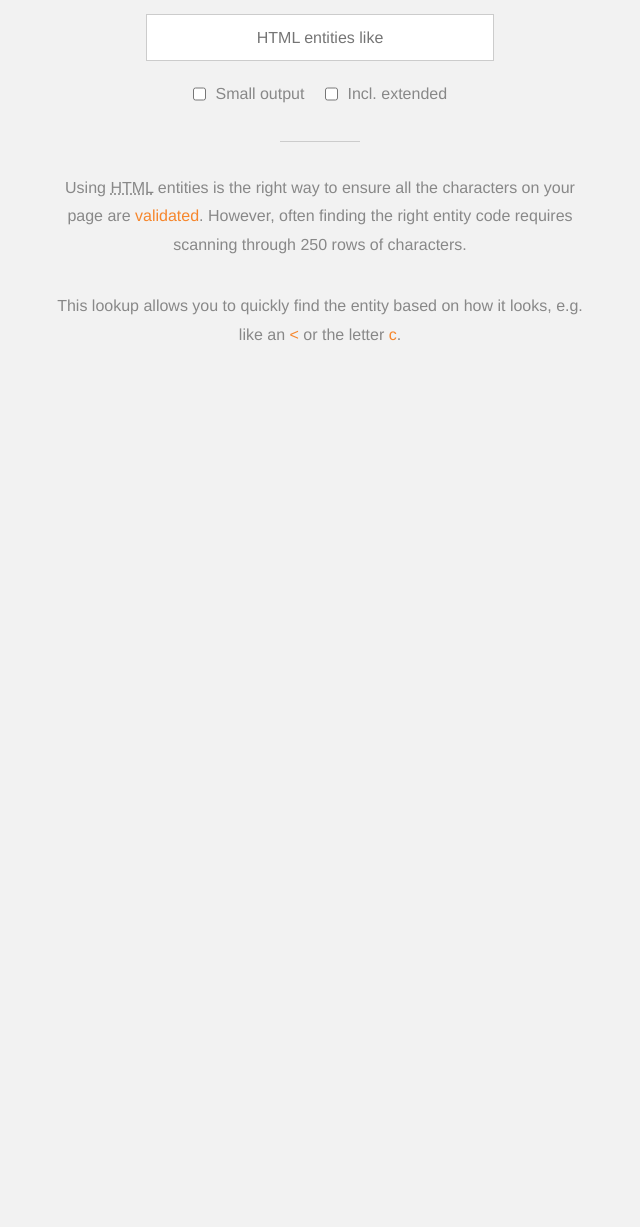
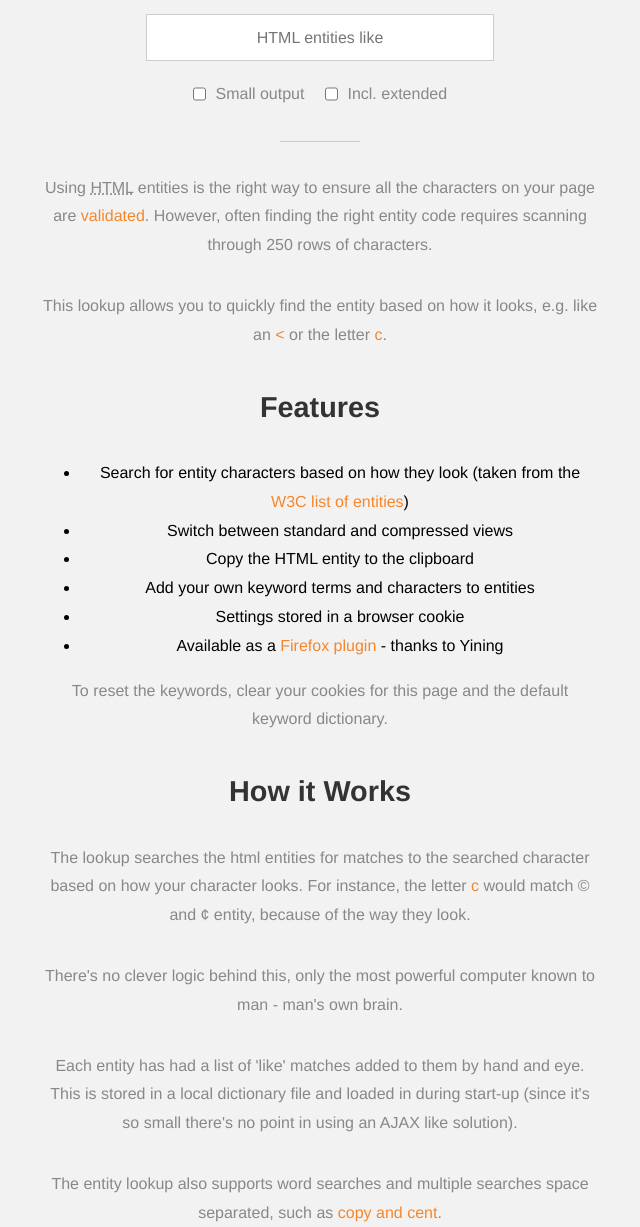
Before and after one commit to leftlogic/entity-lookup, a plain HTML site: page index.html in a window 1280 px wide. Shown: the part 281-1508 px from the top of the page, without its empty margins (320-960 px from the left). Before the commit the page ends 896 px from the top, so only its background shows below. Drawn offline with Linux system fonts and the light colour scheme; a web font is replaced by a local one.

Commit message:
Added back old content

```diff
--- a/css/style.css
+++ b/css/style.css
@@ -34,6 +34,11 @@ h1 {
   font-size: 2.6rem;
   font-weight: bold;
   line-height: 1.6;
+}
+
+h2 {
+  font-size: 1.8rem;
+  font-weight: bold;
 }
 
 p {
@@ -94,7 +99,7 @@ label[for=extended] {
 }
 
 #container {
-  max-width: 34rem;
+  max-width: 35rem;
   margin: 6rem auto 0;
   text-align: center;
   height: 100%;
--- a/index.html
+++ b/index.html
@@ -30,7 +30,7 @@
     <script src="js/entity.data.js"></script>
     <script src="js/highlightFade.js"></script>
     <script src="js/entity-lookup.js"></script>
-<!--
+
     <h2 id="features">Features</h2>
 
     <ul>
@@ -53,7 +53,7 @@
 
     <p>Each entity has had a list of 'like' matches added to them by hand and eye.  This is stored in a local dictionary file and loaded in during start-up (since it's so small there's no point in using an AJAX like solution).</p>
 
-    <p>The entity lookup also supports word searches and multiple searches space separated, such as <a rel="copy and cent" href="?q=copy%20and%20cent" class="lookupExample">copy and cent</a>.</p> -->
+    <p>The entity lookup also supports word searches and multiple searches space separated, such as <a rel="copy and cent" href="?q=copy%20and%20cent" class="lookupExample">copy and cent</a>.</p>
   </section>
   </body>
 </html>
```
